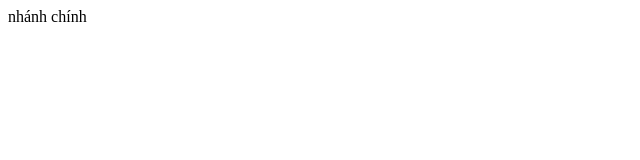
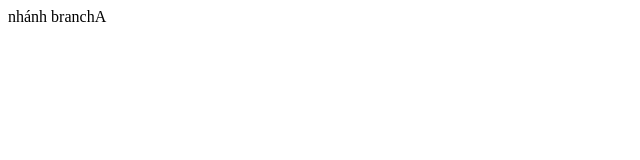
Before and after one commit to tutran97/test-git, a plain HTML site: page index.html in a window 1280 px wide. Shown: the full height of the page, 0-640 px from the left. Drawn offline with Linux system fonts and the light colour scheme.

Commit message:
sua index

```diff
--- a/index.html
+++ b/index.html
@@ -7,6 +7,6 @@
     <title>test-git</title>
   </head>
   <body>
-    <div>nhánh chính</div>
+    <div>nhánh branchA</div>
   </body>
 </html>
```
